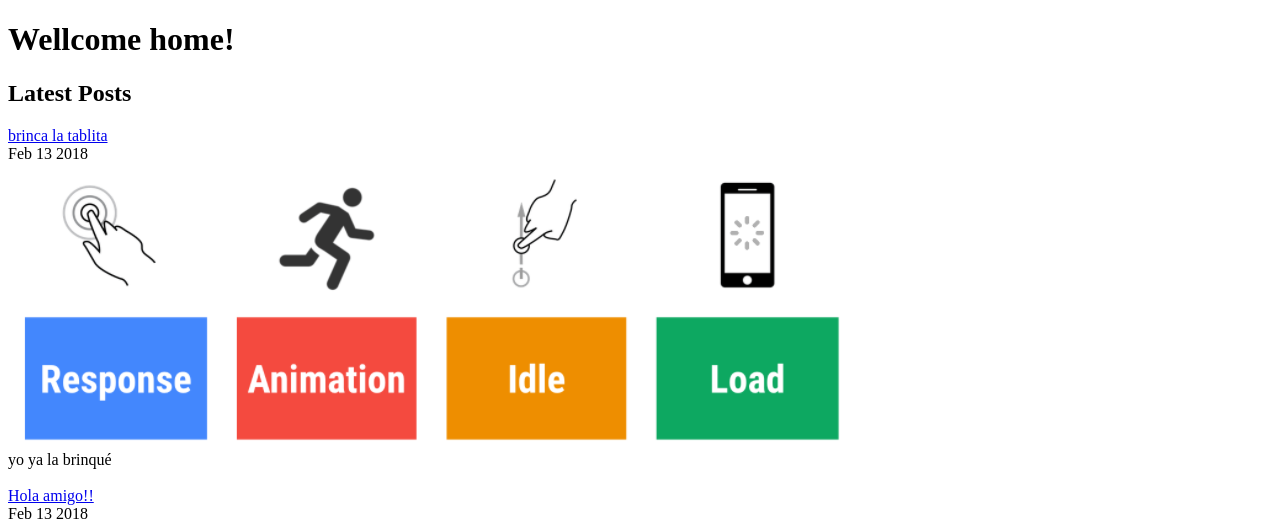
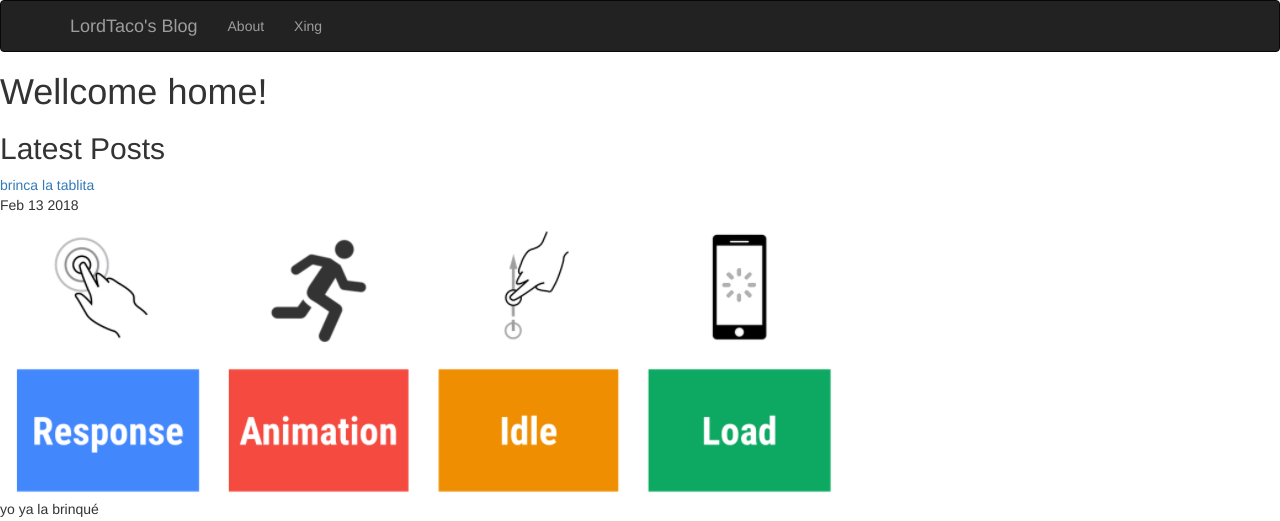
Before and after one commit to GustavoLastra/LordTacosblog, a Django app: page / in a window 1280 px wide. Shown: the top 521 px of the page. Run offline with Django 3.2, Linux system fonts and the light colour scheme; data comes from the database, SQL or seed files in the repository; some libraries are stand-ins or nearby versions.

Commit message:
add navigation bar

```diff
--- a/LordTacosblog/posts/templates/posts/home.html
+++ b/LordTacosblog/posts/templates/posts/home.html
@@ -2,9 +2,31 @@
 <html>
   <head>
     <meta charset="utf-8">
+    <meta http-equiv="X-UA-Compatible" content="IE=edge">
+    <meta name="viewport" content="width=device-width, initial-scale=1">
     <title>Home</title>
+    <link rel="stylesheet" href="https://maxcdn.bootstrapcdn.com/bootstrap/3.3.7/css/bootstrap.min.css" integrity="sha384-BVYiiSIFeK1dGmJRAkycuHAHRg32OmUcww7on3RYdg4Va+PmSTsz/K68vbdEjh4u" crossorigin="anonymous">
+
   </head>
   <body>
+    <nav class="navbar navbar-inverse">
+      <div class="container">
+        <div class="navbar-header">
+          <a class="navbar-brand" href="#">LordTaco's Blog</a>
+          <button type="button" class="navbar-toggle" data-toggle="collapse" data-target="#mynav">
+            <span class="icon-bar"></span>
+            <span class="icon-bar"></span>
+            <span class="icon-bar"></span>
+          </button>
+        </div>
+        <div class="collapse navbar-collapse" id="mynav">
+          <ul class="nav navbar-nav">
+            <li><a href="">About</a></li>
+            <li><a href="https://www.xing.com/profile/Gustavo_Lastra2">Xing</a></li>
+          </ul>
+        </div>
+      </div>
+    </nav>
     <h1>Wellcome home!</h1>
     <h2>Latest Posts</h2>
     {% for post in posts.all%}
@@ -18,5 +40,10 @@
     <br>
     <br>
     {% endfor %}
+
+    <!-- jQuery (necessary for Bootstrap's JavaScript plugins) -->
+    <script src="https://ajax.googleapis.com/ajax/libs/jquery/1.12.4/jquery.min.js"></script>
+    <!-- Include all compiled plugins (below), or include individual files as needed -->
+    <script src="https://maxcdn.bootstrapcdn.com/bootstrap/3.3.7/js/bootstrap.min.js" integrity="sha384-Tc5IQib027qvyjSMfHjOMaLkfuWVxZxUPnCJA7l2mCWNIpG9mGCD8wGNIcPD7Txa" crossorigin="anonymous"></script>
   </body>
 </html>
```
